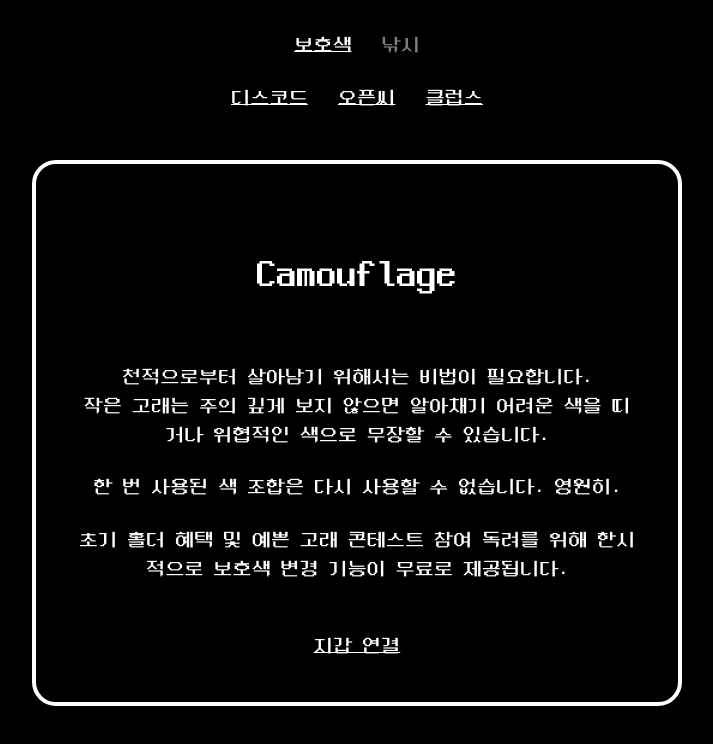
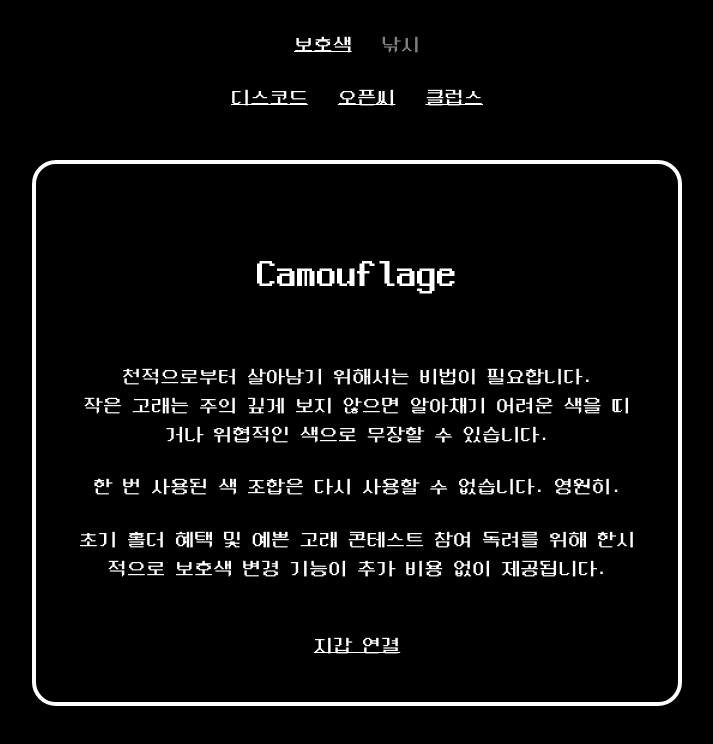
Before and after one commit to klayafterlife/tw, a Nuxt app: page /camouflage in a window 1280 px wide. Shown: the top 744 px of the page, without its empty margins (283-996 px from the left). Built offline with nearby package versions, Linux system fonts and the light colour scheme.

Commit message:
문구 수정

```diff
--- a/pages/camouflage.vue
+++ b/pages/camouflage.vue
@@ -12,7 +12,7 @@
     </div>
 
     <div class="mb-5">
-      초기 홀더 혜택 및 예쁜 고래 콘테스트 참여 독려를 위해 한시적으로 보호색 변경 기능이 무료로 제공됩니다.
+      초기 홀더 혜택 및 예쁜 고래 콘테스트 참여 독려를 위해 한시적으로 보호색 변경 기능이 추가 비용 없이 제공됩니다.
     </div>
 
     <ConnectWallet v-if="!connected" />
```
